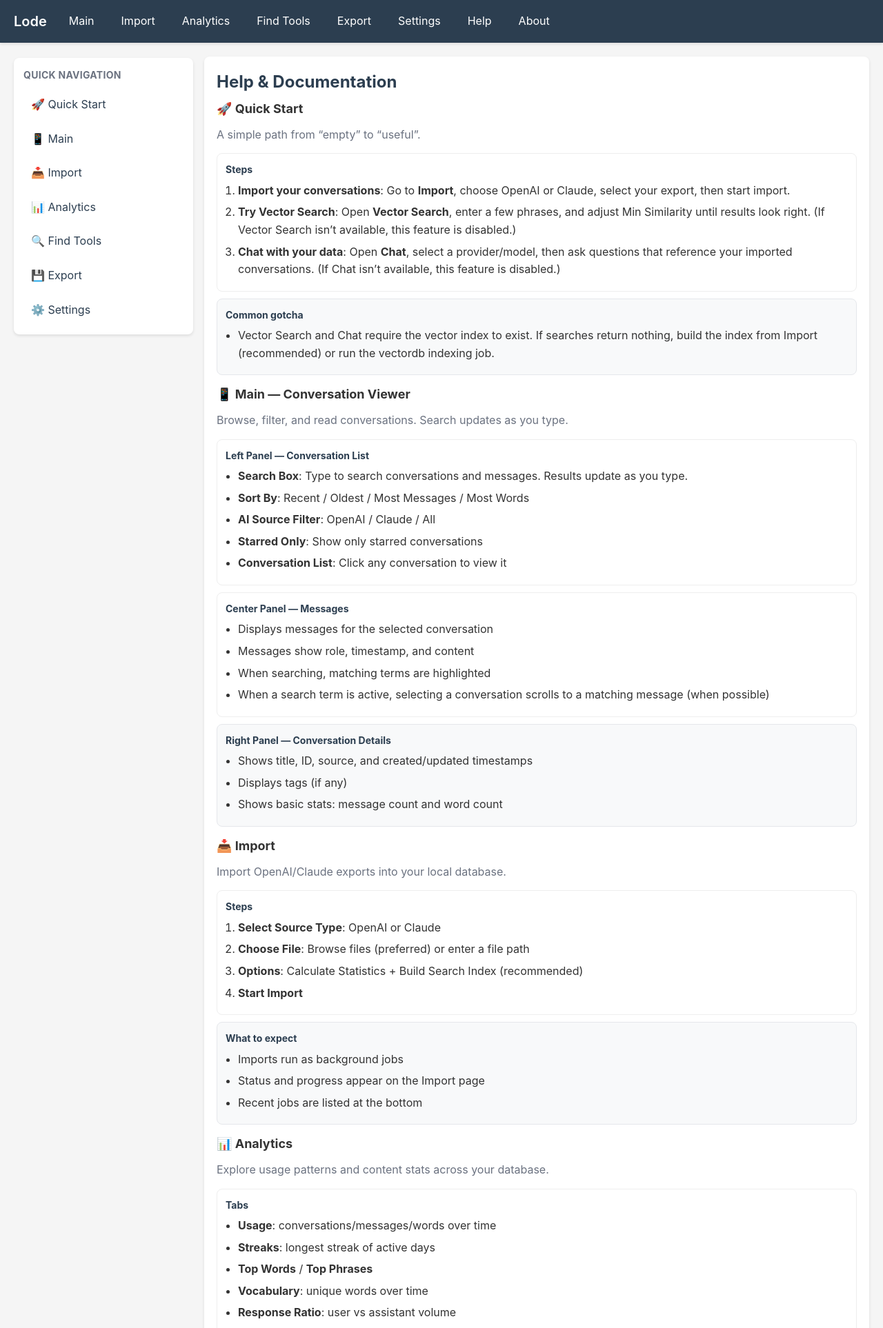
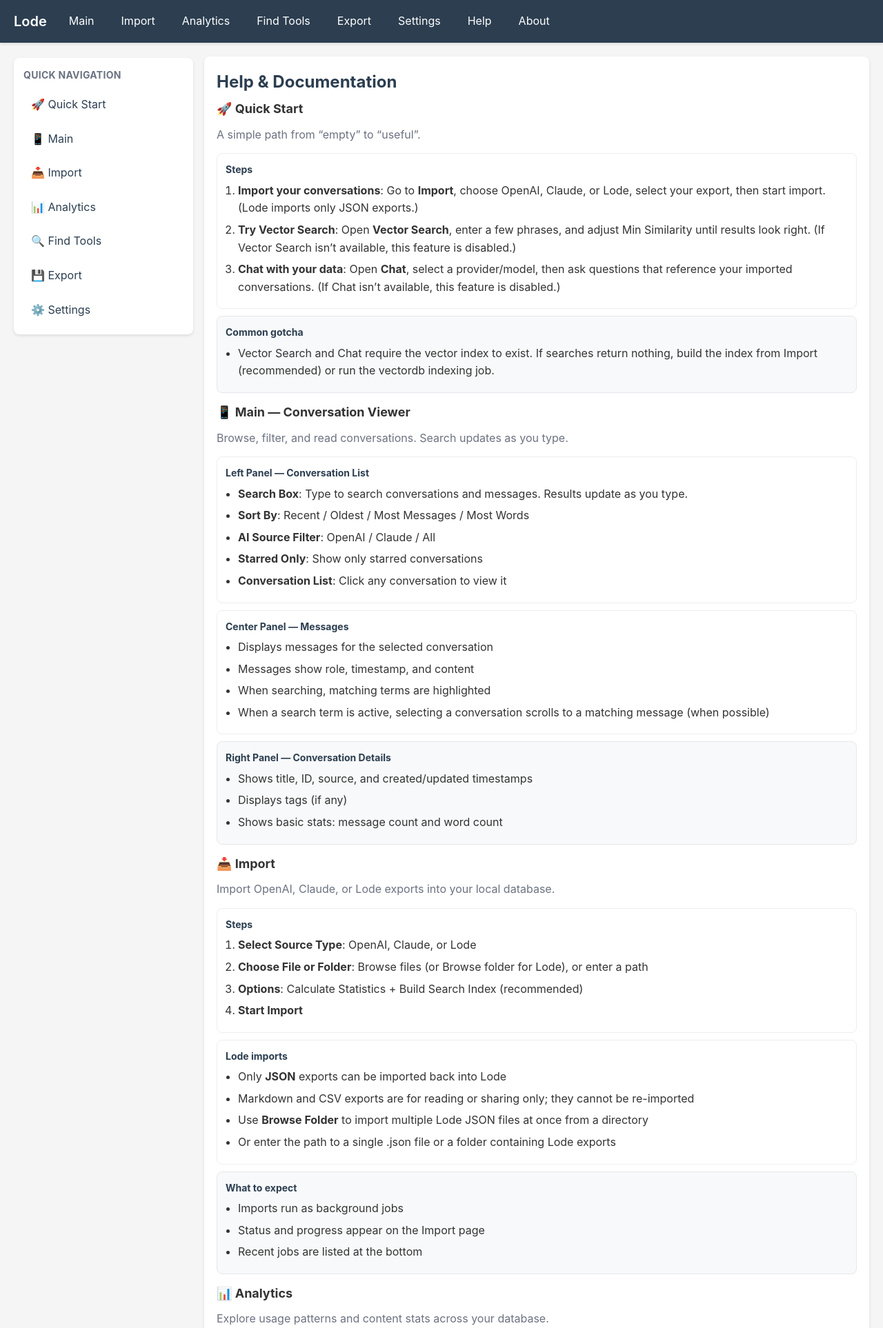
Before and after one commit to fox4snce/lode, a FastAPI app: page /help in a window 1280 px wide. Shown: the top 1926 px of the page at 69% size. Run offline with FastAPI, Linux system fonts and the light colour scheme; some libraries are stand-ins or nearby versions.

Commit message:
Release 1.1.1-test: Lode import, fixes, help, about
- Lode JSON import (single file + directory)
- Main page: fix Open Exports Folder to use API
- Import: Browse folder for Lode, graceful duplicate handling
- Help: Lode import docs (JSON only)
- About: support email contact@lodemine.org

```diff
--- a/backend/main.py
+++ b/backend/main.py
@@ -894,6 +894,56 @@ async def create_import_upload_job(
     }))
 
     return JobResponse(job_id=job_id)
+
+
+@app.post("/api/jobs/import-lode-folder", response_model=JobResponse)
+async def create_import_lode_folder_job(
+    calculate_stats: bool = Form(True),
+    build_index: bool = Form(True),
+    files: List[UploadFile] = File(...),
+):
+    """Create an import job from multiple Lode JSON files (e.g. from Browse folder)."""
+    if not files:
+        raise HTTPException(status_code=400, detail="No files uploaded")
+
+    uploads_dir = get_data_dir() / "uploads"
+    uploads_dir.mkdir(parents=True, exist_ok=True)
+    batch_id = uuid.uuid4().hex
+    batch_dir = uploads_dir / f"lode_batch_{batch_id}"
+    batch_dir.mkdir(parents=True, exist_ok=True)
+
+    try:
+        for f in files:
+            name = f.filename or "export.json"
+            safe_name = name.replace("\\", "_").replace("/", "_").strip()
+            if not safe_name.lower().endswith(".json"):
+                continue
+            path = batch_dir / safe_name
+            contents = await f.read()
+            path.write_bytes(contents)
+    except Exception as e:
+        raise HTTPException(status_code=500, detail=f"Failed to save uploads: {e}")
+
+    json_count = len(list(batch_dir.glob("*.json")))
+    if json_count == 0:
+        raise HTTPException(status_code=400, detail="No .json files in upload")
+
+    job_id = create_job(JobType.IMPORT.value, metadata={
+        "source_type": "lode",
+        "file_path": str(batch_dir),
+        "calculate_stats": calculate_stats,
+        "build_index": build_index,
+    })
+    import asyncio
+    from backend.job_runner import run_import_job
+    asyncio.create_task(run_import_job(job_id, {
+        "source_type": "lode",
+        "file_path": str(batch_dir),
+        "calculate_stats": calculate_stats,
+        "build_index": build_index,
+    }))
+    return JobResponse(job_id=job_id)
+
 
 @app.post("/api/jobs/reindex", response_model=JobResponse)
 async def create_reindex_job():
--- a/lode_version.py
+++ b/lode_version.py
@@ -4,4 +4,4 @@ Single source of truth for the Lode application version.
 Keep this in sync with release packaging output.
 """
 
-__version__ = "1.1.0"
+__version__ = "1.1.1-test"
--- a/templates/about.html
+++ b/templates/about.html
@@ -46,7 +46,7 @@
         <div style="margin-top: 18px;">
             <p style="margin: 0; display: flex; align-items: center; gap: 8px;">
                 <strong>Support</strong>:
-                <a href="mailto:support@simplychaos.org">support@simplychaos.org</a>
+                <a href="mailto:contact@lodemine.org">contact@lodemine.org</a>
                 <button onclick="copyEmail()"
                         id="copy-email-btn"
                         style="padding: 2px 8px; background: #6b7280; color: white; border: none; border-radius: 4px; cursor: pointer; font-size: 11px; font-weight: 500;">
@@ -68,7 +68,7 @@
 
 <script>
 function copyEmail() {
-    const email = 'support@simplychaos.org';
+    const email = 'contact@lodemine.org';
     navigator.clipboard.writeText(email).then(() => {
         const btn = document.getElementById('copy-email-btn');
         const originalText = btn.textContent;
--- a/templates/help.html
+++ b/templates/help.html
@@ -58,7 +58,7 @@
                         <div class="help-block">
                             <h4>Steps</h4>
                             <ol>
-                                <li><strong>Import your conversations</strong>: Go to <strong>Import</strong>, choose OpenAI or Claude, select your export, then start import.</li>
+                                <li><strong>Import your conversations</strong>: Go to <strong>Import</strong>, choose OpenAI, Claude, or Lode, select your export, then start import. (Lode imports only JSON exports.)</li>
                                 <li><strong>Try Vector Search</strong>: Open <strong>Vector Search</strong>, enter a few phrases, and adjust Min Similarity until results look right.{% if not feature_flags.get('vectordb', false) %} (If Vector Search isn’t available, this feature is disabled.){% endif %}</li>
                                 <li><strong>Chat with your data</strong>: Open <strong>Chat</strong>, select a provider/model, then ask questions that reference your imported conversations.{% if not feature_flags.get('chat', false) %} (If Chat isn’t available, this feature is disabled.){% endif %}</li>
                             </ol>
@@ -112,17 +112,27 @@
 
                 <section id="import-help" class="help-section">
                     <h3>📥 Import</h3>
-                    <p class="help-subtitle">Import OpenAI/Claude exports into your local database.</p>
+                    <p class="help-subtitle">Import OpenAI, Claude, or Lode exports into your local database.</p>
 
                     <div class="help-kv">
                         <div class="help-block">
                             <h4>Steps</h4>
                             <ol>
-                                <li><strong>Select Source Type</strong>: OpenAI or Claude</li>
-                                <li><strong>Choose File</strong>: Browse files (preferred) or enter a file path</li>
+                                <li><strong>Select Source Type</strong>: OpenAI, Claude, or Lode</li>
+                                <li><strong>Choose File or Folder</strong>: Browse files (or Browse folder for Lode), or enter a path</li>
                                 <li><strong>Options</strong>: Calculate Statistics + Build Search Index (recommended)</li>
                                 <li><strong>Start Import</strong></li>
                             </ol>
+                        </div>
+
+                        <div class="help-block">
+                            <h4>Lode imports</h4>
+                            <ul>
+                                <li>Only <strong>JSON</strong> exports can be imported back into Lode</li>
+                                <li>Markdown and CSV exports are for reading or sharing only; they cannot be re-imported</li>
+                                <li>Use <strong>Browse Folder</strong> to import multiple Lode JSON files at once from a directory</li>
+                                <li>Or enter the path to a single .json file or a folder containing Lode exports</li>
+                            </ul>
                         </div>
 
                         <div class="help-block help-tip">
```
Also changed, not shown: backend/job_runner.py (+16 -17 lines), templates/import.html (+49 -6 lines), templates/main.html (+14 -14 lines).
